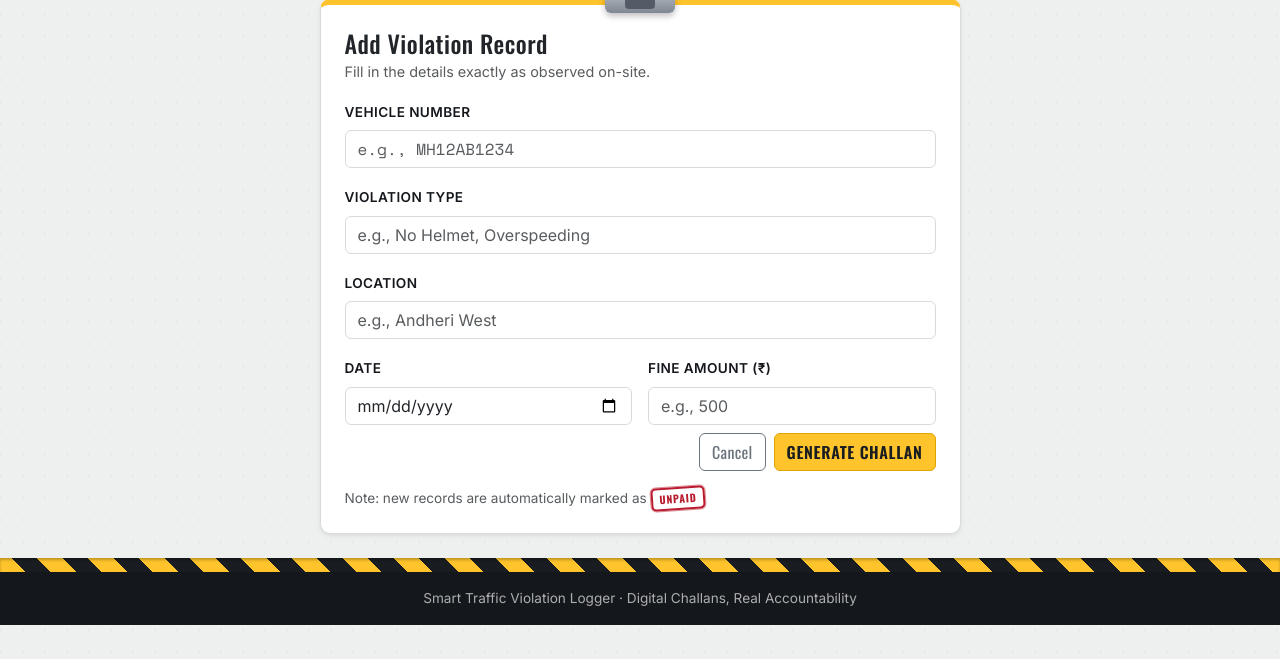
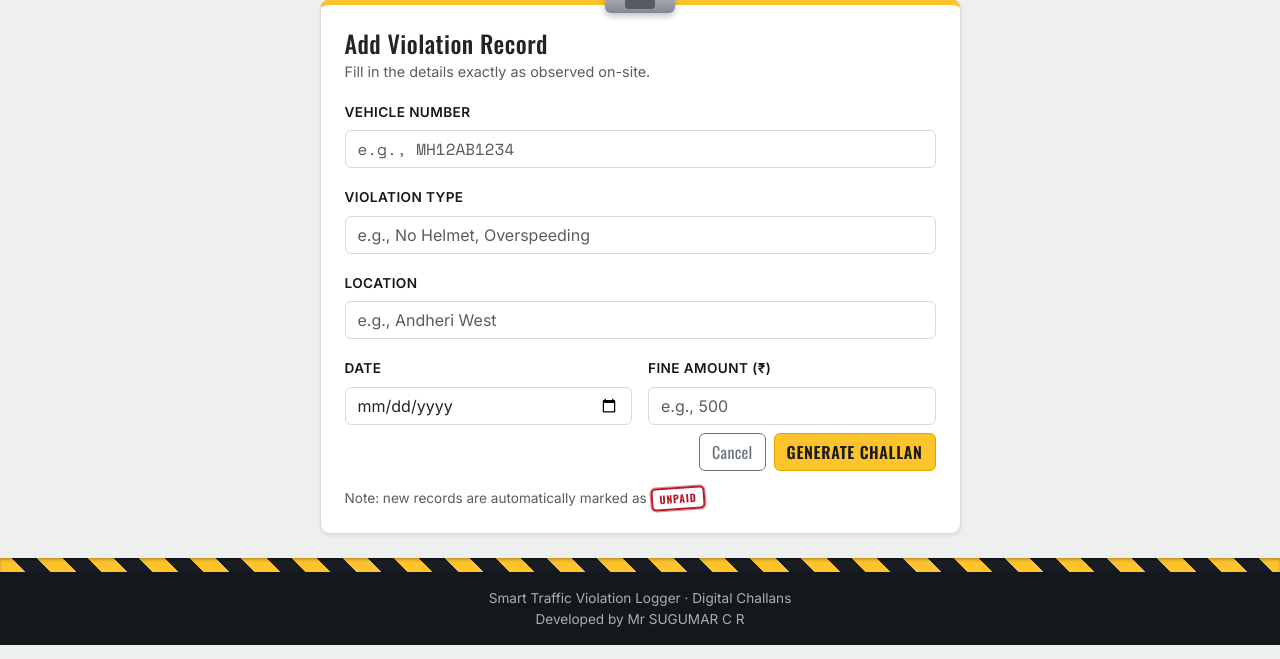
Before and after one commit to tech-star-legend/SmartTrafficViolationLogger, a Flask app: page /violations/new in a window 1280 px wide. Shown: the part 141-800 px from the top of the page. Run offline with Flask 3, Linux system fonts and the light colour scheme.

Commit message:
Sugumar name Add gunicorn for Render deployment

```diff
--- a/templates/base.html
+++ b/templates/base.html
@@ -53,7 +53,7 @@
   <div class="hazard-tape"></div>
   <footer class="app-footer py-3 text-center">
     <div class="container">
-      Smart Traffic Violation Logger &middot; Digital Challans, Real Accountability
+      Smart Traffic Violation Logger &middot; Digital Challans<br>Developed by Mr SUGUMAR C R
     </div>
   </footer>
   {% endblock %}
```
